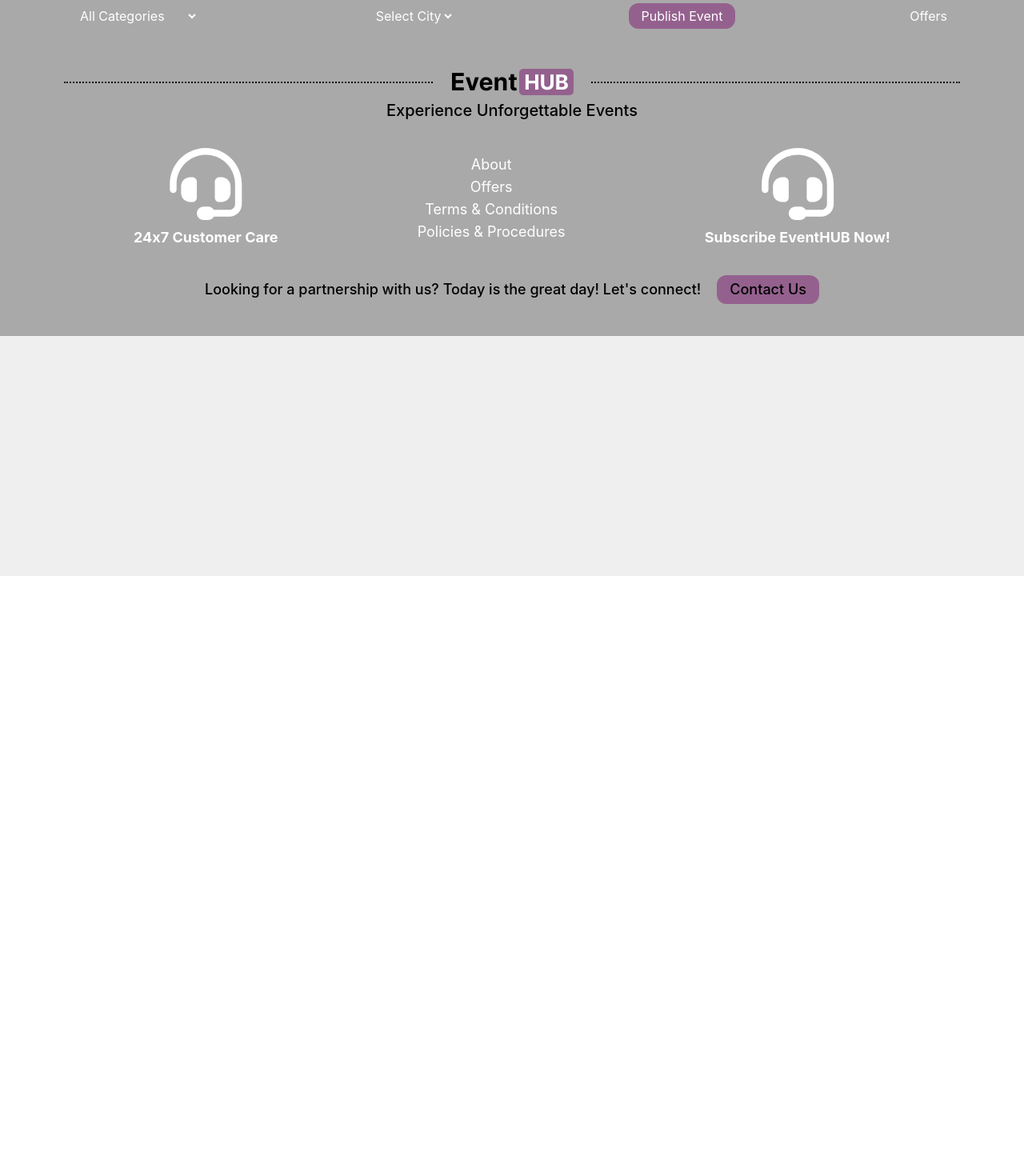
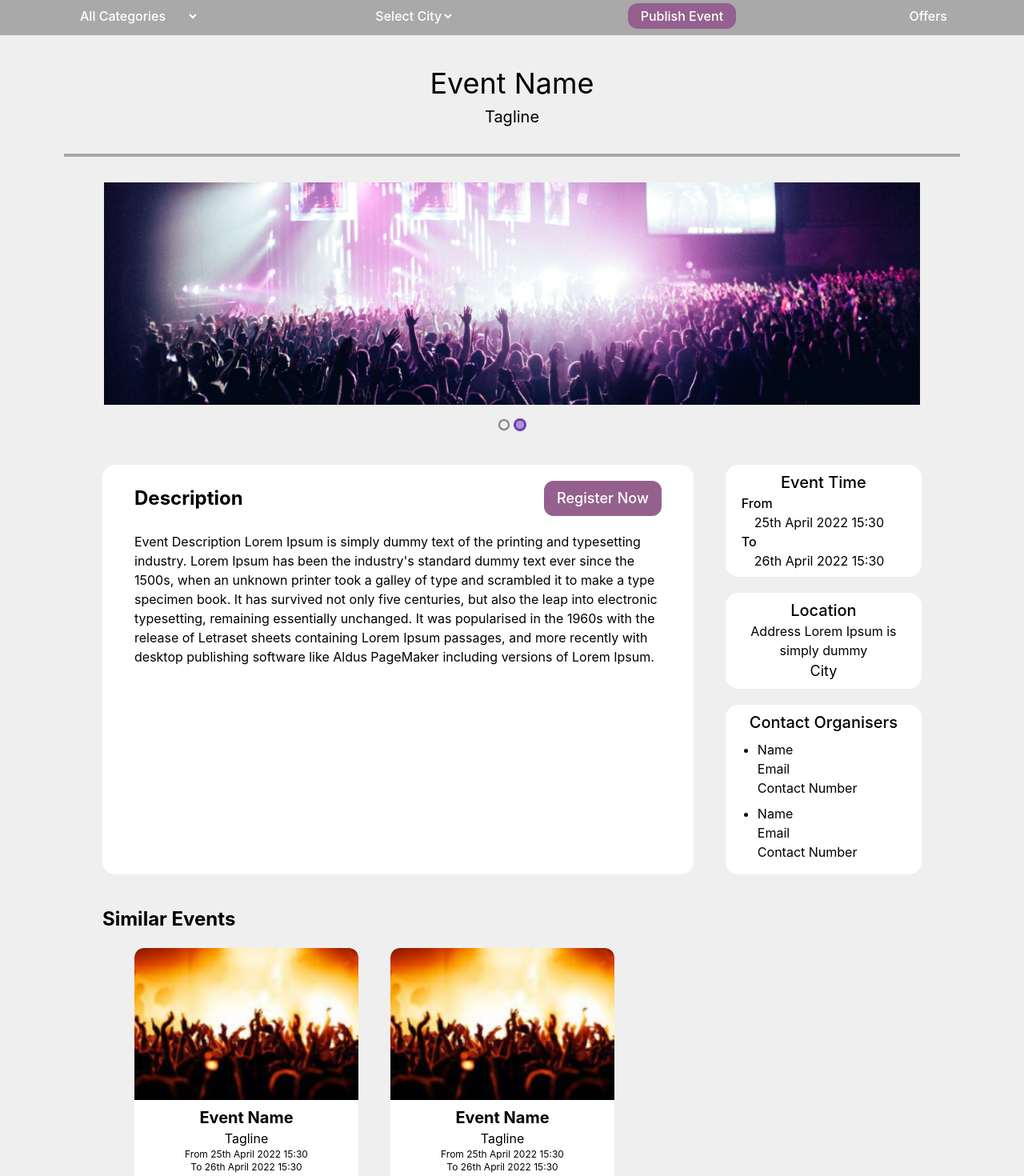
Before and after one commit to himanshuvarandani/EventHub-Frontend, a React (Create React App) app: page /event in a window 1280 px wide. Shown: the part 80-1550 px from the top of the page at 80% size. Before the commit the page ends 800 px from the top, so only its background shows below. Built offline with nearby package versions, Linux system fonts and the light colour scheme.

Commit message:
Create event page

```diff
--- a/src/App.js
+++ b/src/App.js
@@ -1,4 +1,5 @@
 import { BrowserRouter as Router, Route, Routes } from 'react-router-dom'
+import Event from './pages/Event'
 import Footer from './components/Footer'
 import Header from './components/Header'
 import Home from './pages/Home'
@@ -12,9 +13,10 @@ const App = () => {
         <Header />
 
         <Routes>
-          <Route path="/" element={<Home/>} />
-          <Route path="/login" element={<Login/>} />
-          <Route path="/register" element={<Register/>} />
+          <Route path="/" element={<Home />} />
+          <Route path="/event" element={<Event />} />
+          <Route path="/login" element={<Login />} />
+          <Route path="/register" element={<Register />} />
         </Routes>
 
         <Footer />
--- a/src/components/EventCard.js
+++ b/src/components/EventCard.js
@@ -12,7 +12,7 @@ const EventCard = () => {
         <div className="mb-2">
           <p>Tagline</p>
           <p className="text-xs">From 25th April 2022 15:30</p>
-          <p className="text-xs">From 26th April 2022 15:30</p>
+          <p className="text-xs">To 26th April 2022 15:30</p>
         </div>
         <button className="bg-purple-550 rounded-xl text-white font-medium px-4 py-1">Register Now</button>
         <div className="my-2">
--- a/src/components/Footer.js
+++ b/src/components/Footer.js
@@ -34,7 +34,7 @@ const Footer = () => {
       </div>
       <div className="flex justify-center items-center text-lg font-medium">
         <p>Looking for a partnership with us? Today is the great day! Let&apos;s connect!</p>
-        <button className="bg-purple-550 rounded-xl px-4 py-1 ml-5">Contact Us</button>
+        <button className="bg-purple-550 text-white rounded-xl px-4 py-1 ml-5">Contact Us</button>
       </div>
     </div>
   )
--- a/src/components/Header.js
+++ b/src/components/Header.js
@@ -25,7 +25,7 @@ const Header = () => {
         </div>
       </nav>
       <div className="flex justify-between items-center bg-gray-650 text-white h-12 px-24">
-        <select className="bg-gray-650">
+        <select className="font-medium bg-gray-650">
           <option>All Categories</option>
           <option>Convention</option>
           <option>Standup Comedy</option>
@@ -37,7 +37,7 @@ const Header = () => {
           <option>Music Festival</option>
           <option>Corporate Events</option>
         </select>
-        <select className="bg-gray-650">
+        <select className="font-medium bg-gray-650">
           <option>Select City</option>
           <option>Bangalore</option>
           <option>City 1</option>
@@ -46,8 +46,8 @@ const Header = () => {
           <option>City 4</option>
           <option>City 5</option>
         </select>
-        <button className="bg-purple-550 rounded-xl px-4 py-1">Publish Event</button>
-        <p>Offers</p>
+        <button className="bg-purple-550 font-medium rounded-xl px-4 py-1">Publish Event</button>
+        <p className="font-medium">Offers</p>
       </div>
     </div>
   )
--- /dev/null
+++ b/src/pages/Event.js
@@ -0,0 +1,95 @@
+import { useRef } from "react"
+import ReactElasticCarousel from "react-elastic-carousel"
+import EventCard from "../components/EventCard"
+
+const Event = () => {
+  const carouselRef = useRef(null)
+  let resetTimeout
+
+  return (
+    <div className="mx-20 my-10">
+      <div className="text-center">
+        <h1 className="text-4xl mb-2">Event Name</h1>
+        <p className="text-xl">Tagline</p>
+      </div>
+      <hr className="my-8 border-y-2 border-solid border-gray-650" />
+      <div className="mx-10">
+        <ReactElasticCarousel
+          ref={carouselRef}
+          itemsToShow={1}
+          enableAutoPlay={true}
+          autoPlaySpeed={5000}
+          showArrows={false}
+          onNextEnd={({ index }) => {
+            clearTimeout(resetTimeout)
+            if (index === 1) {
+              resetTimeout = setTimeout(() => {
+                carouselRef.current.goTo(0)
+              }, 5000)
+            }
+          }}
+        >
+          <div className="flex justify-center w-full">
+            <img src="/Image1.png" />
+          </div>
+          <div className="flex justify-center w-full">
+            <img src="/Image1.png" />
+          </div>
+        </ReactElasticCarousel>
+        <div className="flex justify-between items-stretch mx-2 my-10">
+          <div className="bg-white rounded-2xl w-3/4 mr-10 py-5 px-10">
+            <div className="flex justify-between items-center mb-5">
+              <h3 className="text-2xl font-bold">Description</h3>
+              <button className="bg-purple-550 text-white text-lg font-medium rounded-xl px-4 py-2">
+                Register Now
+              </button>
+            </div>
+            <p>Event Description Lorem Ipsum is simply dummy text of the printing and typesetting industry. Lorem Ipsum has been the industry's standard dummy text ever since the 1500s, when an unknown printer took a galley of type and scrambled it to make a type specimen book. It has survived not only five centuries, but also the leap into electronic typesetting, remaining essentially unchanged. It was popularised in the 1960s with the release of Letraset sheets containing Lorem Ipsum passages, and more recently with desktop publishing software like Aldus PageMaker including versions of Lorem Ipsum.</p>
+          </div>
+          <div className="w-1/4">
+            <div className="bg-white rounded-2xl px-5 py-2 mb-5">
+              <h4 className="text-xl font-medium text-center">Event Time</h4>
+              <h5 className="font-medium">From</h5>
+              <p className="ml-4">25th April 2022 15:30</p>
+              <h5 className="font-medium">To</h5>
+              <p className="ml-4">26th April 2022 15:30</p>
+            </div>
+            <div className="bg-white rounded-2xl text-center px-5 py-2 mb-5">
+              <h4 className="text-xl font-medium">Location</h4>
+              <p>Address Lorem Ipsum is simply dummy</p>
+              <p className="text-lg">City</p>
+            </div>
+            <div className="bg-white rounded-2xl px-5 py-2">
+              <h4 className="text-xl font-medium text-center">Contact Organisers</h4>
+              <ul className="list-disc ml-5">
+                <li className="my-2">
+                  <div>
+                    <p>Name</p>
+                    <p>Email</p>
+                    <p>Contact Number</p>
+                  </div>
+                </li>
+                <li className="my-2">
+                  <div>
+                    <p>Name</p>
+                    <p>Email</p>
+                    <p>Contact Number</p>
+                  </div>
+                </li>
+              </ul>
+            </div>
+          </div>
+        </div>
+        <div className="mx-2 my-10">
+          <h3 className="text-2xl font-bold">Similar Events</h3>
+          <div className="flex flex-row m-5">
+            <EventCard />
+            <EventCard />
+          </div>
+        </div>
+      </div>
+    </div>
+  )
+}
+
+export default Event
```
